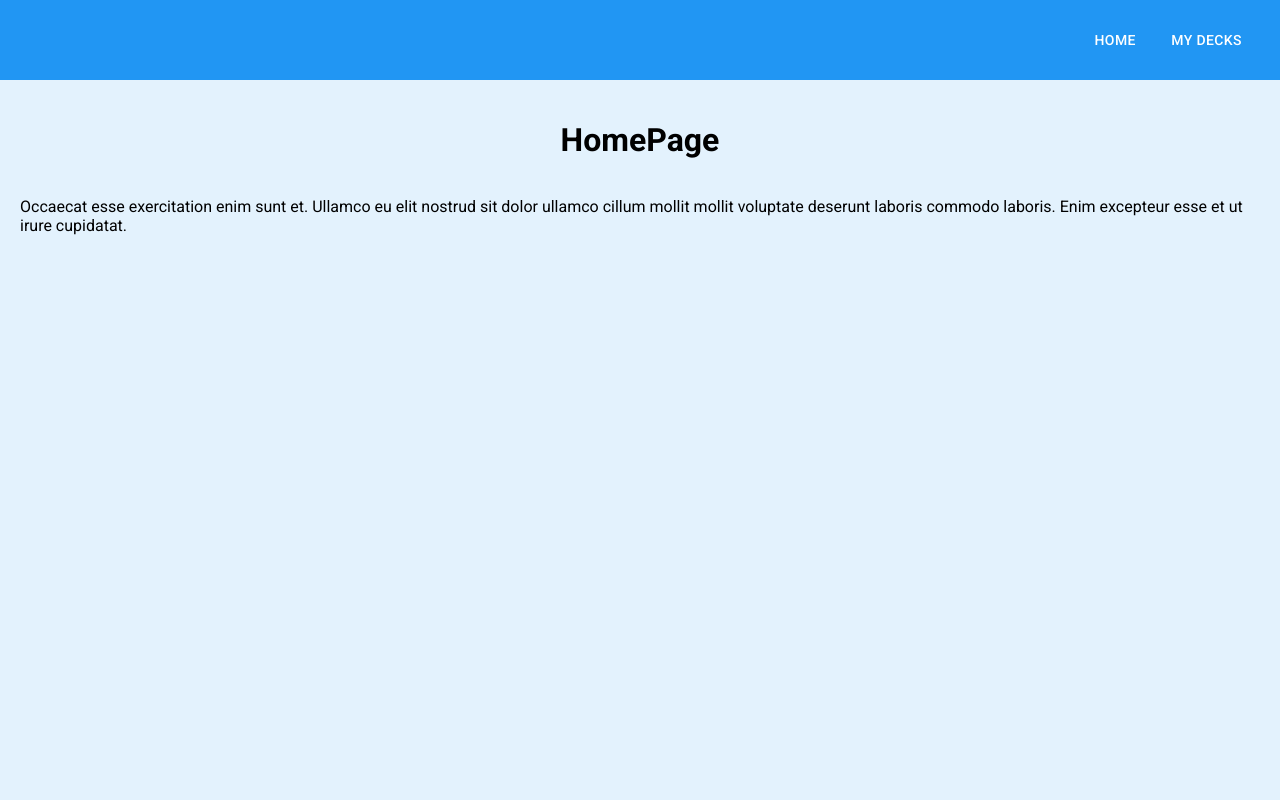
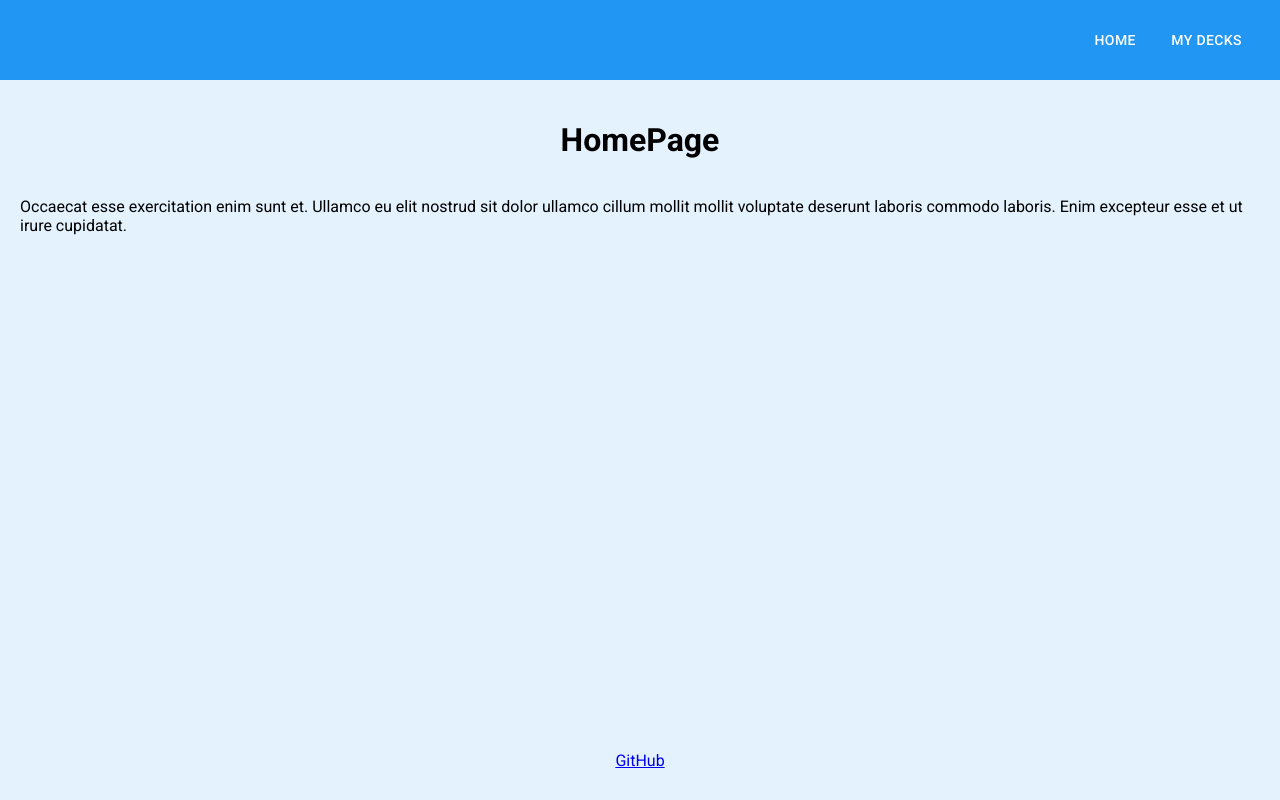
Before and after one commit to AiBenTor/flashcards-app, a React (Vite) app: page / in a window 1280 px wide. Built offline with nearby package versions, Linux system fonts and the light colour scheme.

Commit message:
feat: Add footer base

```diff
--- /dev/null
+++ b/src/components/Footer.tsx
@@ -0,0 +1,10 @@
+import { FooterLink } from './FooterLink'
+import '@/styles/footer.scss'
+
+export const Footer = () => {
+  return (
+    <footer className='footer'>
+      <FooterLink url="https://github.com/AiBenTor/flashcards-app" name="GitHub" />
+    </footer>
+  )
+}
--- /dev/null
+++ b/src/components/FooterLink.tsx
@@ -0,0 +1,12 @@
+interface Props {
+  name: string
+  url: string
+}
+
+export const FooterLink: React.FC<Props> = ({ name, url }) => {
+  return (
+    <a href={url} target="_blank" rel="noreferrer">
+      {name}
+    </a>
+  )
+}
--- a/src/layouts/PageLayout.tsx
+++ b/src/layouts/PageLayout.tsx
@@ -1,3 +1,4 @@
+import { Footer } from '@/components/Footer'
 import { Header } from '@/components/Header'
 import '@/styles/pageLayout.scss'
 
@@ -12,6 +13,7 @@ export const PageLayout: React.FC<Props> = ({ children = <></> }) => {
       <main className='main--page'>
         {children}
       </main>
+      <Footer />
     </>
   )
 }
--- /dev/null
+++ b/src/styles/footer.scss
@@ -0,0 +1,9 @@
+.footer {
+  bottom: 0;
+  display: flex;
+  flex-direction: row;
+  justify-content: center;
+  padding: 30px 0;
+  position: absolute;
+  width: 100%;
+}
```
